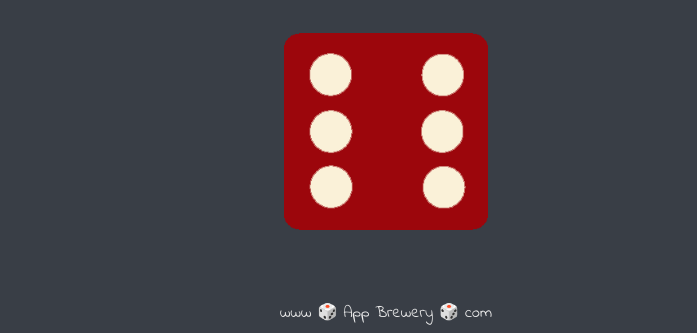
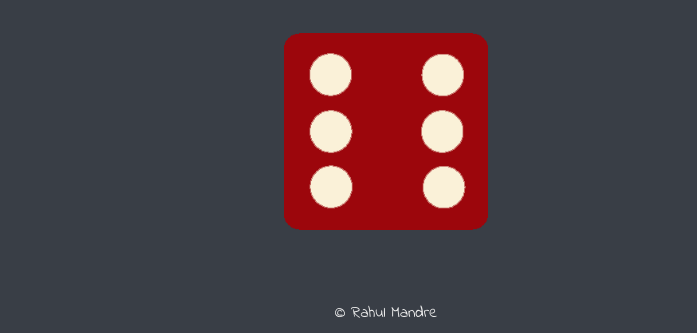
Before and after one commit to RahulMandre/Dicee-Challenge, a plain HTML site: page dicee.html in a window 1280 px wide. Shown: the part 671-1004 px from the top of the page, without its empty margins (254-951 px from the left). Drawn offline with Linux system fonts and the light colour scheme.

Commit message:
modified html

```diff
--- a/dicee.html
+++ b/dicee.html
@@ -40,6 +40,6 @@
   </body>
 
   <footer>
-    www 🎲 App Brewery 🎲 com
+    &copy Rahul Mandre
   </footer>
 </html>
```
